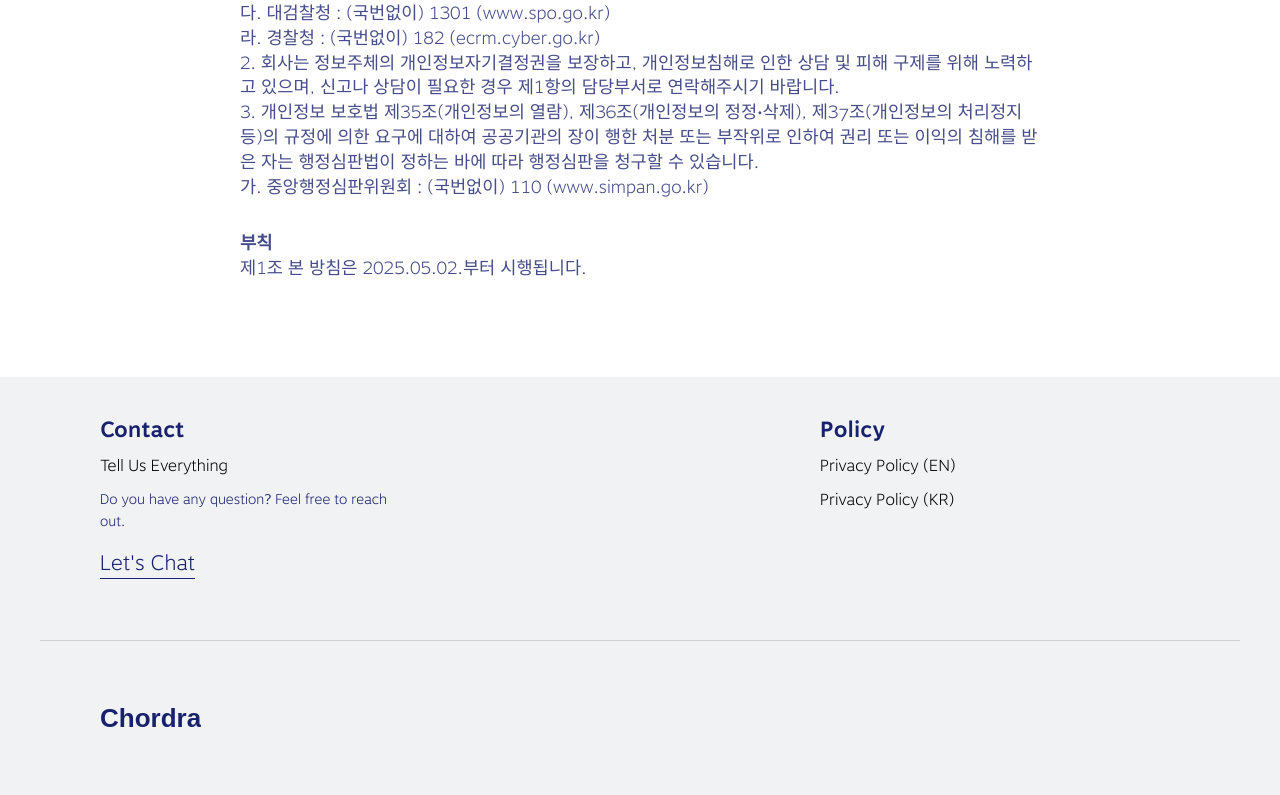
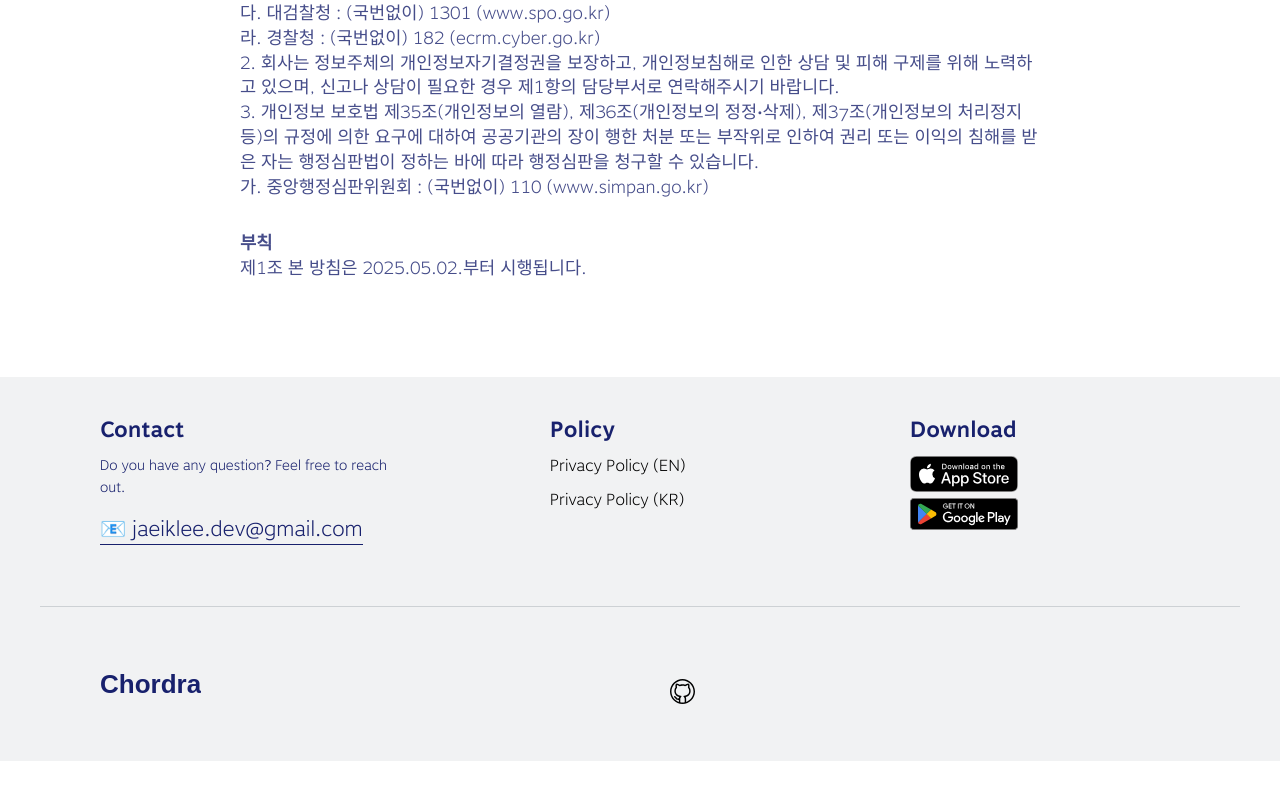
Before and after one commit to mokzas/chordra-support, a React (Create React App) app: page /privacy/kr in a window 1280 px wide. Shown: the part 5467-6262 px from the top of the page. After the commit the page ends 6228 px from the top, so only its background shows below. Built offline with nearby package versions, Linux system fonts and the light colour scheme; what i18next-xhr-backend would draw is missing.

Commit message:
앱 다운로드 버튼, footer 링크 등 정리 및 url 변경

```diff
--- a/src/components/Footer/index.tsx
+++ b/src/components/Footer/index.tsx
@@ -52,12 +52,12 @@ const Footer = ({ t }: { t: TFunction }) => {
           <Row justify="space-between">
             <Col lg={10} md={10} sm={12} xs={12}>
               <Language>{t("Contact")}</Language>
-              <Large to="/">{t("Tell us everything")}</Large>
+              {/* <Large to="/">{t("Tell us everything")}</Large> */}
               <Para>
                 {t(`Do you have any question? Feel free to reach out.`)}
               </Para>
               <a href="mailto:jaeiklee.dev@gmail.com">
-                <Chat>{t(`Let's Chat`)}</Chat>
+                <Chat>{t(`📧 jaeiklee.dev@gmail.com`)}</Chat>
               </a>
             </Col>
             <Col lg={8} md={8} sm={12} xs={12}>
@@ -65,11 +65,26 @@ const Footer = ({ t }: { t: TFunction }) => {
               <Large to="/privacy/en">{t("Privacy Policy (EN)")}</Large>
               <Large to="/privacy/kr">{t("Privacy Policy (KR)")}</Large>
             </Col>
-            {/* <Col lg={6} md={6} sm={12} xs={12}>
-              <Empty />
-              <Large to="/">{t("Support Center")}</Large>
-              <Large to="/">{t("Customer Support")}</Large>
-            </Col> */}
+            <Col lg={6} md={6} sm={12} xs={12}>
+              <Title>{t("Download")}</Title>
+              <a href="https://apps.apple.com/app/chordra">
+                <SvgIcon
+                  src="Download_on_the_App_Store.svg"
+                  aria-label="homepage"
+                  width="108px"
+                  height="40px"
+                />
+              </a>
+              <br />
+              <a href="https://play.google.com/store/apps/details?id=com.chordra.app">
+                <SvgIcon
+                  src="GetItOnGooglePlay.svg"
+                  aria-label="homepage"
+                  width="108px"
+                  height="40px"
+                />
+              </a>
+            </Col>
           </Row>
           {/* <Row justify="space-between">
             <Col lg={10} md={10} sm={12} xs={12}>
@@ -109,7 +124,7 @@ const Footer = ({ t }: { t: TFunction }) => {
             </Col>
           </Row> */}
         </Container>
-      </FooterSection>
+      </FooterSection >
       <Extra>
         <Container border={true}>
           <Row
@@ -128,11 +143,11 @@ const Footer = ({ t }: { t: TFunction }) => {
               </LogoContainer>
             </NavLink>
             <FooterContainer>
-              {/* <SocialLink
-                href="https://github.com/Adrinlol/create-react-app-adrinlol"
+              <SocialLink
+                href="https://github.com/mokzas"
                 src="github.svg"
               />
-              <SocialLink
+              {/* <SocialLink
                 href="https://twitter.com/Adrinlolx"
                 src="twitter.svg"
               />
--- a/src/content/IntroContent.json
+++ b/src/content/IntroContent.json
@@ -3,8 +3,12 @@
   "text": "Welcome to the official support page for Chordra – your smart chord training app.",
   "button": [
     {
-      "title": "Download on App Store",
+      "title": "App Store",
       "link": "https://apps.apple.com/app/chordra"
+    },
+    {
+      "title": "Google Play",
+      "link": "https://play.google.com/store/apps/details?id=com.chordra.app"
     }
   ]
 }
--- a/src/pages/Home/index.tsx
+++ b/src/pages/Home/index.tsx
@@ -100,7 +100,7 @@ const Home = () => {
         form={ContactContent.form}
         id="contact"
       />
-      <LinksContainer>
+      {/* <LinksContainer>
         {ContactContent.links.map((link, index) => (
           link.url.startsWith('http') ? (
             <ExternalLink key={index} href={link.url} target="_blank" rel="noopener noreferrer">
@@ -115,7 +115,7 @@ const Home = () => {
         <EmailLink href={`mailto:${ContactContent.email}`}>
           📧 {ContactContent.email}
         </EmailLink>
-      </LinksContainer>
+      </LinksContainer> */}
     </Container>
   );
 };
```
Also changed, not shown: public/img/svg/Download_on_the_App_Store.svg (added), public/img/svg/GetItOnGooglePlay.svg (added).
